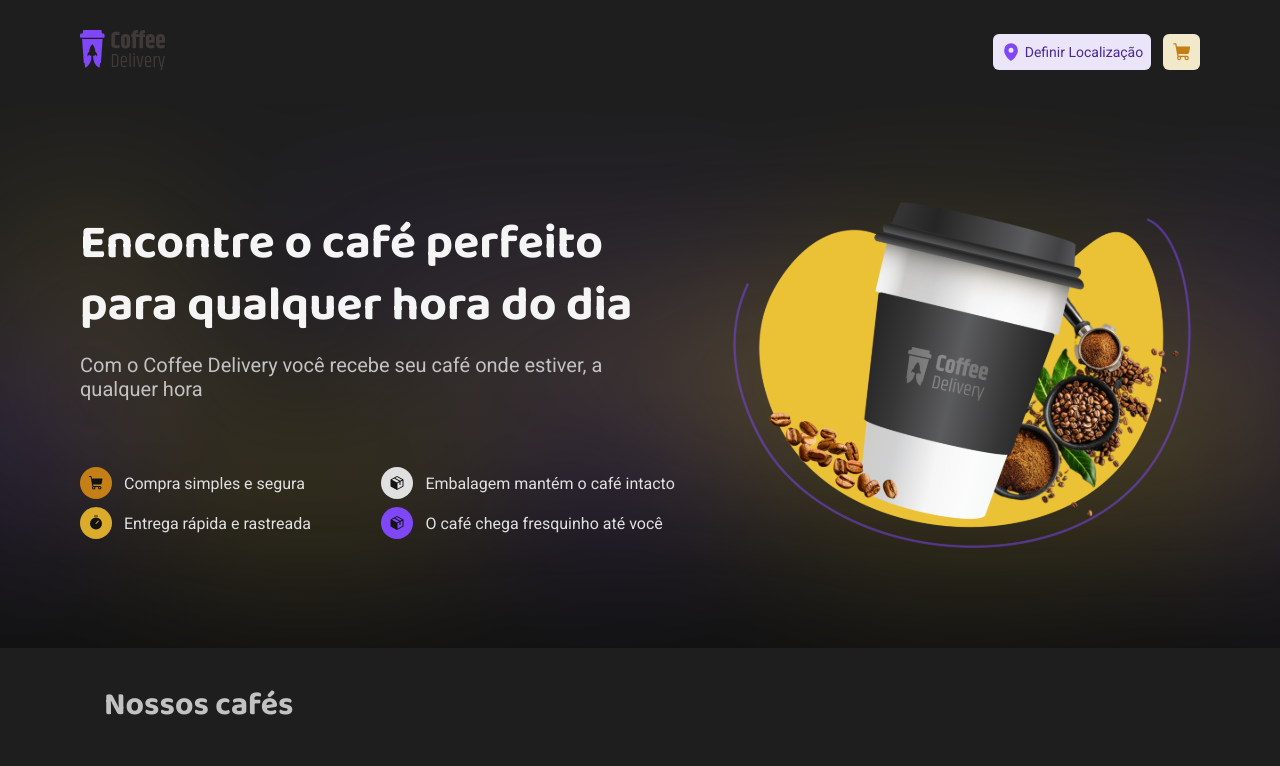
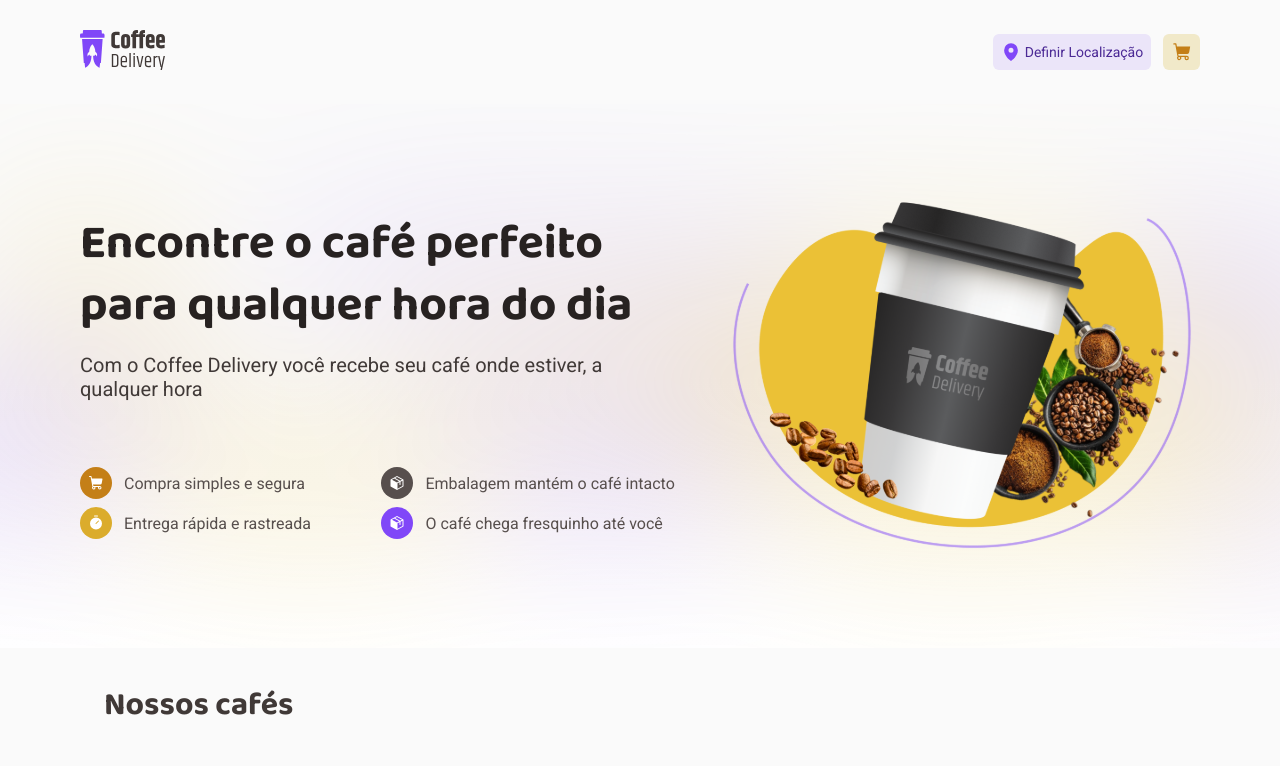
Before and after one commit to DJeanS03/Coffee-Delivery---ignite, a React (Vite) app: page / in a window 1280 px wide. Shown: the top 766 px of the page. Built offline with nearby package versions, Linux system fonts and the light colour scheme; no server answers.

Commit message:
little fixed

```diff
--- a/src/styles/themes/default.ts
+++ b/src/styles/themes/default.ts
@@ -1,6 +1,6 @@
 export const defaultTheme = {
   colors: {
-    "base-white": "#121212",
+    /* "base-white": "#121212",
     "base-background": "#1E1E1E",
     "base-card": "#2B2B2B",
     "base-input": "#333333",
@@ -9,9 +9,9 @@ export const defaultTheme = {
     "base-label": "#B8B8B8",
     "base-text": "#E0E0E0",
     "base-subtitle": "#C2C2C2",
-    "base-title": "#F5F5F5",
+    "base-title": "#F5F5F5", */
 
-   /*  "base-white": "#FFFFFF",
+    "base-white": "#FFFFFF",
     "base-background": "#FAFAFA",
     "base-card": "#F3F2F2",
     "base-input": "#EDEDED",
@@ -20,18 +20,7 @@ export const defaultTheme = {
     "base-label": "#8D8686",
     "base-text": "#574F4D",
     "base-subtitle": "#403937",
-    "base-title": "#272221", */
-
-    /* "base-white": "#1F1F1F",
-    "base-background": "#1C1C1C",
-    "base-card": "#222121",
-    "base-input": "#2B2A2A",
-    "base-button": "#313030",
-    "base-hover": "#474545",
-    "base-label": "#A8A1A1",
-    "base-text": "#CBC4C4",
-    "base-subtitle": "#D6D0D0",
-    "base-title": "#E9E5E5", */
+    "base-title": "#272221",
 
     "base-error": "#f84747",
     "brand-purple-dark": "#4B2995",
```
